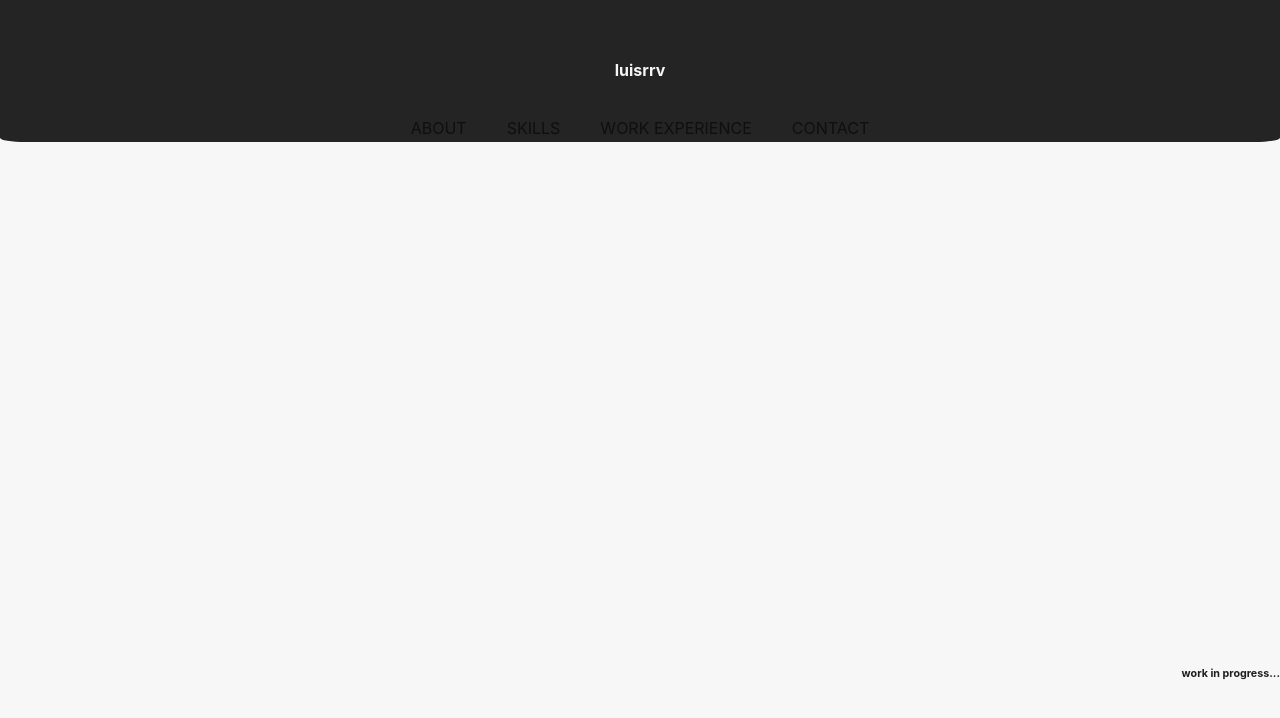
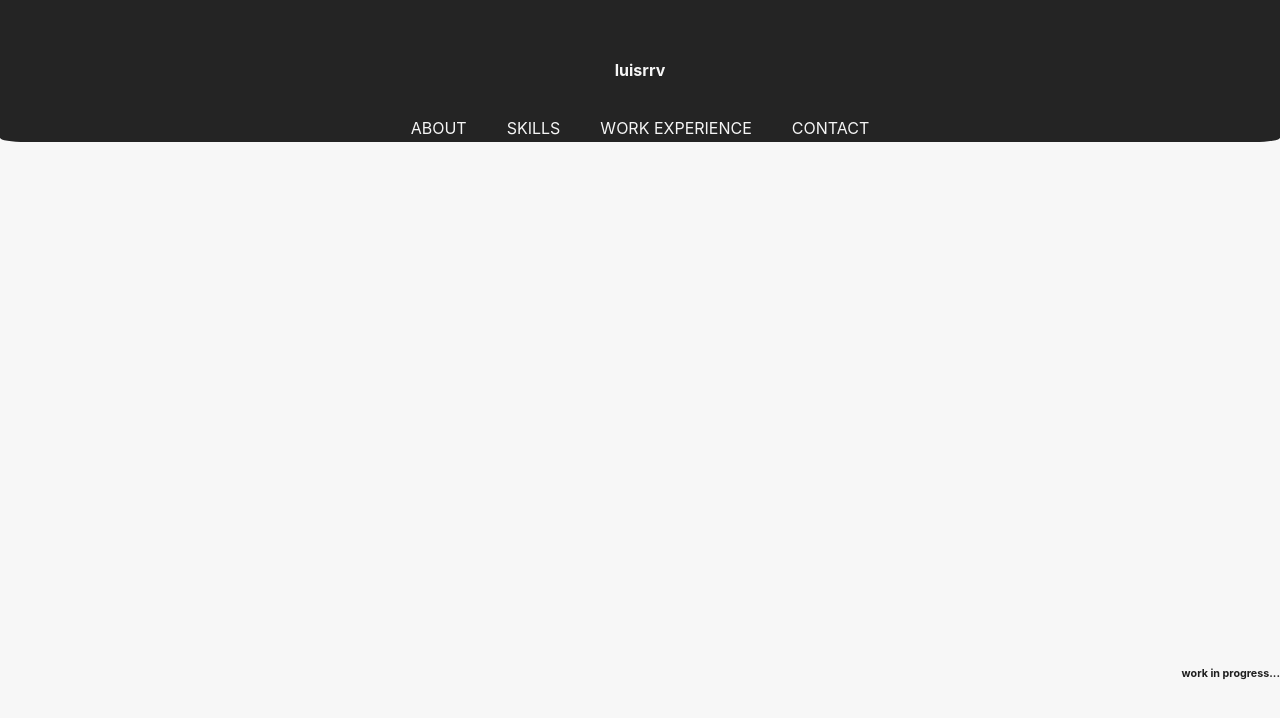
Before and after one commit to luisrrv/luisrrv.github.io, a plain HTML site: page index.html in a window 1280 px wide. Shown: the part 68-786 px from the top of the page. Drawn offline with Linux system fonts and the light colour scheme.

Commit message:
Update index.html

```diff
--- a/index.html
+++ b/index.html
@@ -56,13 +56,13 @@
     float:left;
 
     border-radius: 10%;
-    color:rgb(15, 15, 15);
+    color:rgb(245, 245, 245);
     padding:2px 5px;
     text-align:center;
     white-space:nowrap;
     }
     #buttons li a:hover {
-        background-color: rgb(235, 235, 235);
+        background-color: black;
     }
     .intro {
 
```
